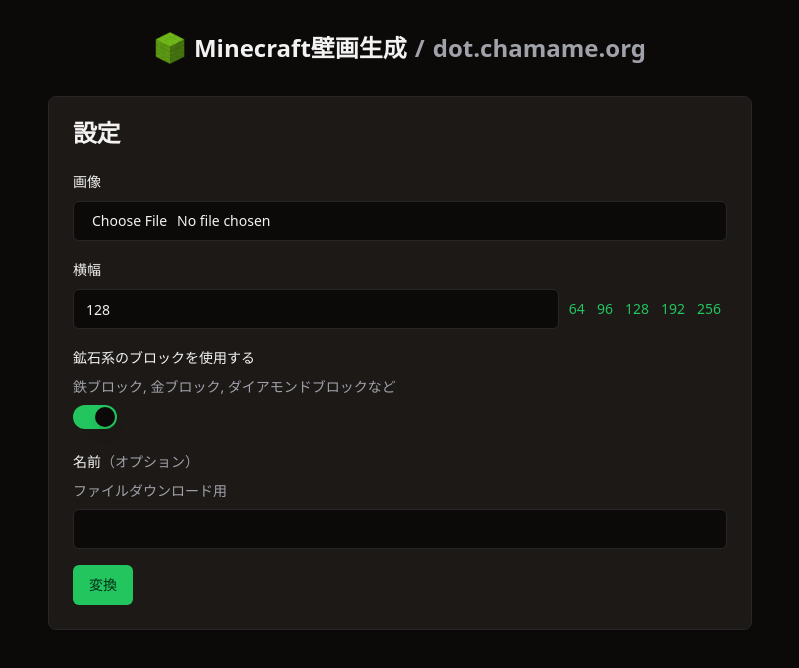
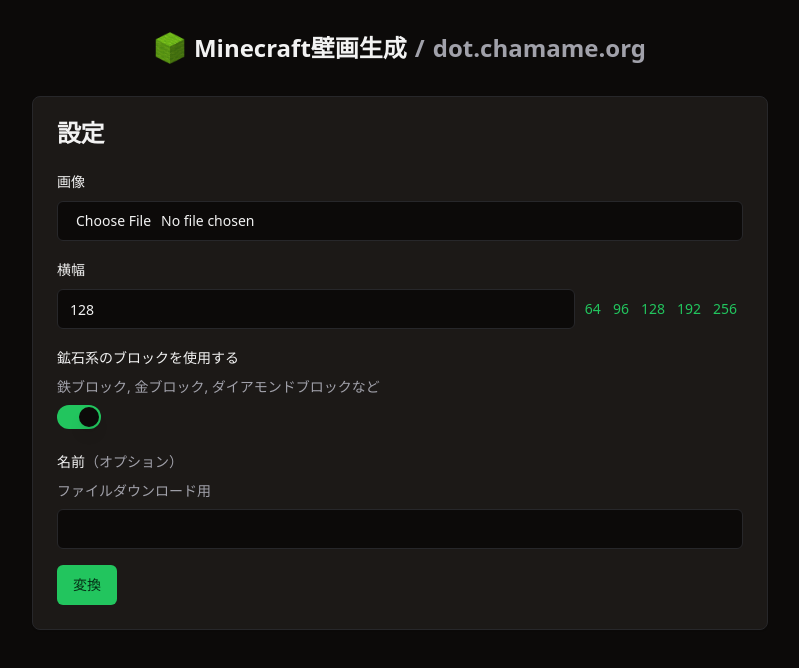
Before and after one commit to ramenha0141/mc-dot-generator, a React (Vite) app: page / in a window 1280 px wide. Shown: the top 668 px of the page, without its empty margins (240-1039 px from the left). Built offline with nearby package versions, Linux system fonts and the light colour scheme.

Commit message:
fix overflow

```diff
--- a/src/app.tsx
+++ b/src/app.tsx
@@ -194,7 +194,7 @@
 	}
 
 	return (
-		<main className='mx-auto grid max-w-[48rem] gap-8 bg-background p-8'>
+		<main className='mx-auto grid max-w-[48rem] gap-8 bg-background px-4 py-8'>
 			<div className='mx-auto flex flex-wrap items-center justify-center gap-2 font-bold text-2xl'>
 				<div className='flex gap-2'>
 					<img src='/favicon.webp' className='h-8' />
@@ -330,7 +330,7 @@
 			</Card>
 
 			{output && (
-				<Card>
+				<Card className='min-w-0'>
 					<CardHeader>
 						<CardTitle>出力</CardTitle>
 						<CardDescription>
@@ -357,7 +357,7 @@
 							className={buttonVariants()}
 						>
 							<ArrowDownToLineIcon />
-							画像をダウンロード
+							画像<span className='hidden sm:inline'>をダウンロード</span>
 						</a>
 						<a
 							href={output.schematicUrl}
@@ -365,7 +365,7 @@
 							className={buttonVariants()}
 						>
 							<ArrowDownToLineIcon />
-							設計図をダウンロード
+							設計図<span className='hidden sm:inline'>をダウンロード</span>
 						</a>
 					</CardFooter>
 				</Card>
```
